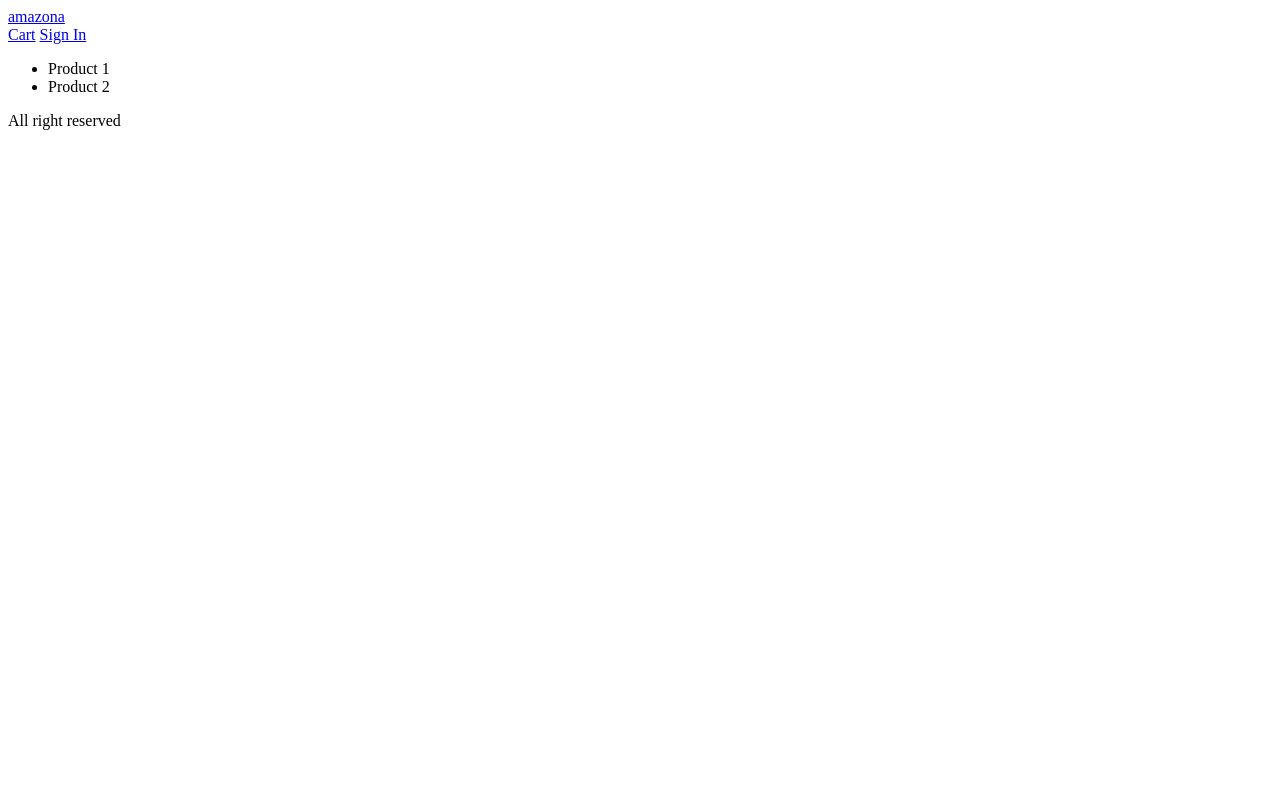
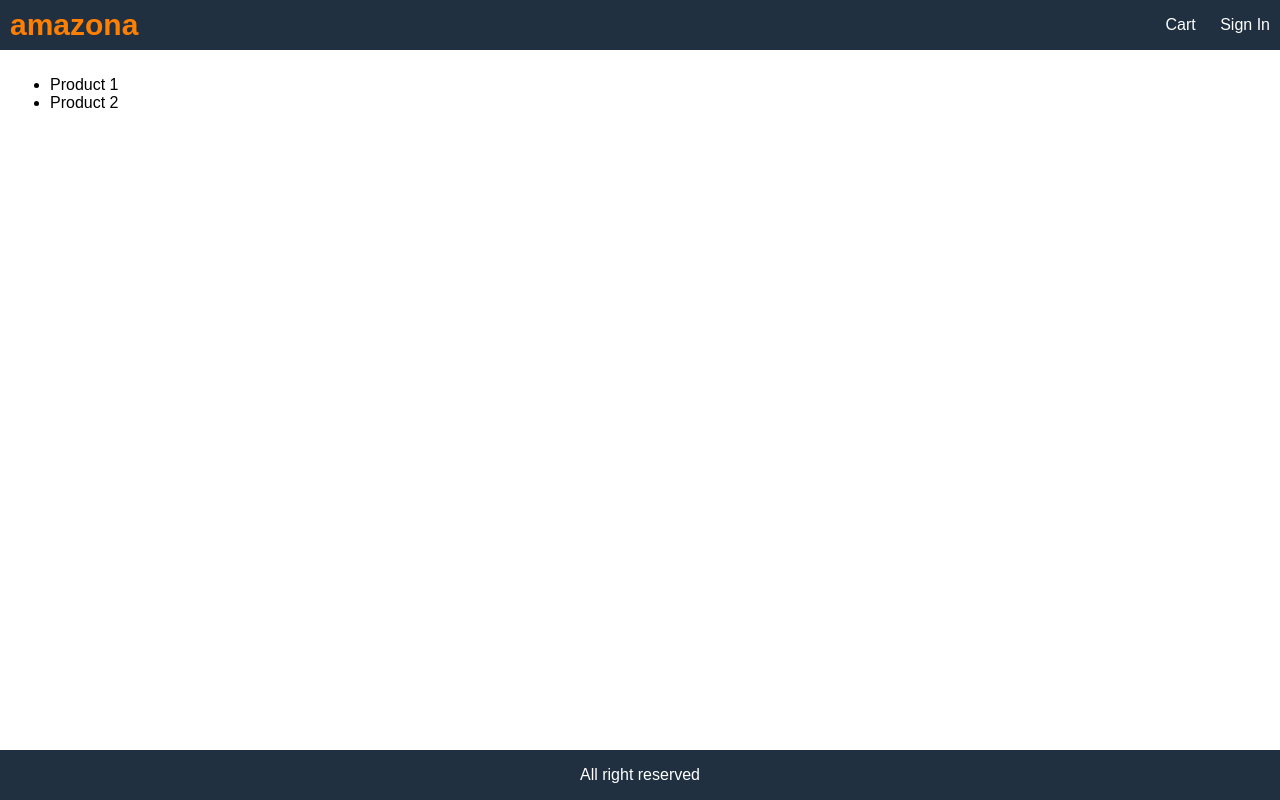
Before and after one commit to dcarroll9398/prac1, a plain HTML site: page template/index.html in a window 1280 px wide. Drawn offline with Linux system fonts and the light colour scheme.

Commit message:
added css file

```diff
--- a/template/index.html
+++ b/template/index.html
@@ -4,13 +4,14 @@
     <meta charset="UTF-8" />
     <meta http-equiv="X-UA-Compatible" content="IE=edge" />
     <meta name="viewport" content="width=device-width, initial-scale=1.0" />
+    <link rel="stylesheet" href="./style.css" />
     <title>Amazona</title>
   </head>
   <body>
     <div class="grid-container">
-      <header>
+      <header class="row">
         <div>
-          <a href="/">amazona</a>
+          <a class="brand" href="/">amazona</a>
         </div>
         <div>
           <a href="/cart">Cart</a>
@@ -23,7 +24,7 @@
           <li>Product 2</li>
         </ul>
       </main>
-      <footer>All right reserved</footer>
+      <footer class="row center">All right reserved</footer>
     </div>
   </body>
 </html>
--- /dev/null
+++ b/template/style.css
@@ -0,0 +1,59 @@
+html {
+  box-sizing: border-box;
+  font-size: 62.5%;
+}
+body {
+  margin: 0;
+  height: 100vh;
+  font-family: Arial, Helvetica, sans-serif;
+  font-size: 1.6rem;
+}
+.grid-container {
+  display: grid;
+  grid-template-areas:
+    'header'
+    'main'
+    'footer';
+  grid-template-columns: 1fr;
+  grid-template-rows: 5rem 1fr 5rem;
+  height: 100%;
+}
+header {
+  grid-area: header;
+  background-color: #203040;
+}
+main {
+  grid-area: main;
+  padding: 1rem;
+}
+footer {
+  grid-area: footer;
+  background-color: #203040;
+  color: #ffffff;
+}
+/* Header */
+header a {
+  padding: 1rem;
+  color: #ffffff;
+}
+a.brand {
+  font-size: 3rem;
+  font-weight: bold;
+  color: #ffffff;
+}
+a:hover {
+  color: #ff8000;
+}
+/* Common */
+a {
+  text-decoration: none;
+}
+.row {
+  display: flex;
+  flex-wrap: wrap;
+  justify-content: space-between;
+  align-items: center;
+}
+.row.center {
+  justify-content: center;
+}
```
